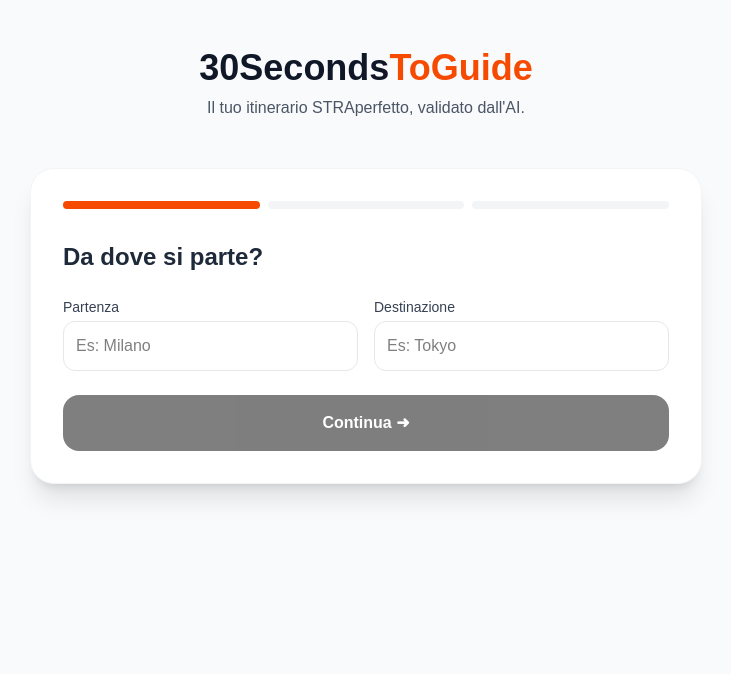
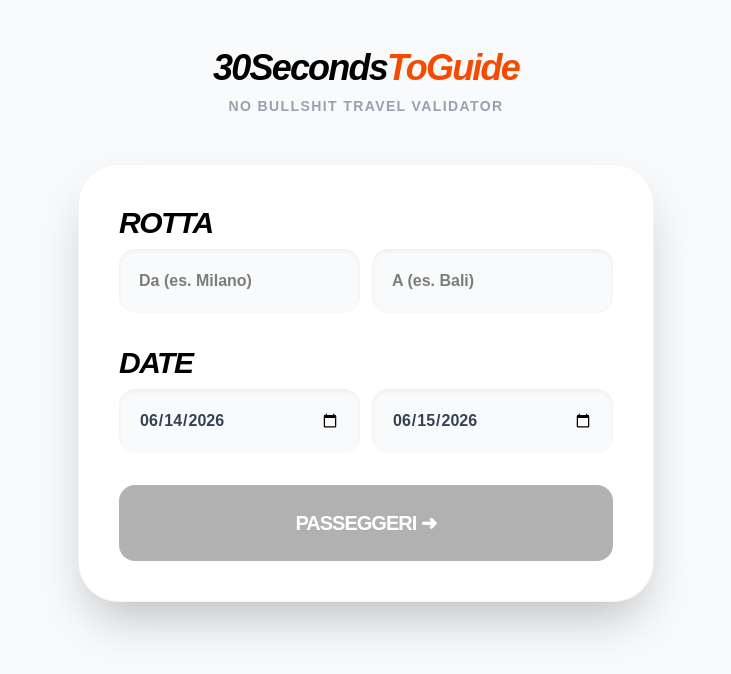
Before and after one commit to Fax79/30secondsnextgen, a Next.js app: page / in a window 1280 px wide. Shown: the top 674 px of the page, without its empty margins (274-1005 px from the left). Built offline with nearby package versions, Linux system fonts and the light colour scheme.

Commit message:
Second release

```diff
--- a/app/page.tsx
+++ b/app/page.tsx
@@ -4,104 +4,241 @@
 
 export default function Home() {
   const [step, setStep] = useState(1);
+  const [loading, setLoading] = useState(false);
+  const [result, setResult] = useState({ status: '', title: '', reason: '' });
+
+  const defaultStart = new Date();
+  defaultStart.setDate(defaultStart.getDate() + 30);
+  const defaultEnd = new Date(defaultStart);
+  defaultEnd.setDate(defaultEnd.getDate() + 1);
+
   const [formData, setFormData] = useState({
     origin: '',
     destination: '',
-    travelers: '2 Adulti',
-    budget: 1500,
-    notes: ''
+    startDate: defaultStart.toISOString().split('T')[0],
+    endDate: defaultEnd.toISOString().split('T')[0],
+    adults: 2,
+    kids: 0,
+    kidsAges: [] as number[],
+    description: '',
+    budget: 3000
   });
 
-  const nextStep = () => setStep(step + 1);
-  const prevStep = () => setStep(step - 1);
+  const handleKidsChange = (e: React.ChangeEvent<HTMLInputElement>) => {
+    const count = parseInt(e.target.value) || 0;
+    const newAges = [...formData.kidsAges];
+    if (count > newAges.length) {
+      for (let i = newAges.length; i < count; i++) newAges.push(10);
+    } else {
+      newAges.splice(count);
+    }
+    setFormData({ ...formData, kids: count, kidsAges: newAges });
+  };
+
+  const updateKidAge = (index: number, age: number) => {
+    const newAges = [...formData.kidsAges];
+    newAges[index] = age;
+    setFormData({ ...formData, kidsAges: newAges });
+  };
+
+  const handleValidate = async () => {
+    setLoading(true);
+    try {
+      const response = await fetch('/api/verdetto', {
+        method: 'POST',
+        headers: { 'Content-Type': 'application/json' },
+        body: JSON.stringify(formData),
+      });
+      const data = await response.json();
+      setResult(data);
+      setStep(4);
+    } catch (error) {
+      setResult({ status: 'rosso', title: 'Errore', reason: 'Connessione al server fallita.' });
+      setStep(4);
+    } finally {
+      setLoading(false);
+    }
+  };
 
   return (
-    <main className="min-h-screen bg-gray-50 flex flex-col items-center py-12 px-4">
+    <main className="min-h-screen bg-gray-50 flex flex-col items-center py-12 px-4 text-black">
       <div className="text-center mb-12">
-        <h1 className="text-4xl font-extrabold text-gray-900 mb-2">
+        <h1 className="text-4xl font-extrabold italic tracking-tighter">
           30Seconds<span className="text-orange-600">ToGuide</span>
         </h1>
-        <p className="text-gray-600">Il tuo itinerario STRAperfetto, validato dall'AI.</p>
+        <p className="text-gray-400 text-sm font-bold uppercase tracking-widest mt-2">No Bullshit Travel Validator</p>
       </div>
 
-      <div className="w-full max-w-2xl bg-white rounded-3xl shadow-xl p-8 border border-gray-100">
-        <div className="flex gap-2 mb-8">
-          {[1, 2, 3].map((s) => (
-            <div
-              key={s}
-              className={`h-2 flex-1 rounded-full transition-all ${s <= step ? 'bg-orange-600' : 'bg-gray-100'}`}
-            />
-          ))}
-        </div>
+      <div className="w-full max-w-xl bg-white rounded-[2.5rem] shadow-2xl p-10 border border-gray-100">
 
+        {/* STEP 1: LOGISTICA ESSENZIALE */}
         {step === 1 && (
-          <div className="space-y-6">
-            <h2 className="text-2xl font-bold text-gray-800">Da dove si parte?</h2>
-            <div className="grid grid-cols-1 md:grid-cols-2 gap-4">
-              <div>
-                <label className="block text-sm font-medium text-gray-700 mb-1">Partenza</label>
+          <div className="space-y-8">
+            <div className="space-y-2">
+              <h2 className="text-3xl font-black italic uppercase tracking-tighter">Rotta</h2>
+              <div className="grid grid-cols-2 gap-3">
                 <input
-                  type="text"
-                  placeholder="Es: Milano"
-                  className="w-full p-3 rounded-xl border border-gray-200 text-black outline-none focus:ring-2 focus:ring-orange-500"
+                  placeholder="Da (es. Milano)"
                   value={formData.origin}
+                  className="p-5 rounded-2xl bg-gray-50 border-none focus:ring-2 focus:ring-orange-500 outline-none font-bold shadow-inner"
                   onChange={(e) => setFormData({...formData, origin: e.target.value})}
                 />
-              </div>
-              <div>
-                <label className="block text-sm font-medium text-gray-700 mb-1">Destinazione</label>
                 <input
-                  type="text"
-                  placeholder="Es: Tokyo"
-                  className="w-full p-3 rounded-xl border border-gray-200 text-black outline-none focus:ring-2 focus:ring-orange-500"
+                  placeholder="A (es. Bali)"
                   value={formData.destination}
+                  className="p-5 rounded-2xl bg-gray-50 border-none focus:ring-2 focus:ring-orange-500 outline-none font-bold shadow-inner"
                   onChange={(e) => setFormData({...formData, destination: e.target.value})}
                 />
               </div>
             </div>
+
+            <div className="space-y-2">
+              <h2 className="text-3xl font-black italic uppercase tracking-tighter">Date</h2>
+              <div className="grid grid-cols-2 gap-3">
+                <input
+                  type="date"
+                  value={formData.startDate}
+                  className="p-5 rounded-2xl bg-gray-50 border-none focus:ring-2 focus:ring-orange-500 outline-none font-bold shadow-inner text-gray-700"
+                  onChange={(e) => setFormData({...formData, startDate: e.target.value})}
+                />
+                <input
+                  type="date"
+                  value={formData.endDate}
+                  min={formData.startDate}
+                  className="p-5 rounded-2xl bg-gray-50 border-none focus:ring-2 focus:ring-orange-500 outline-none font-bold shadow-inner text-gray-700"
+                  onChange={(e) => setFormData({...formData, endDate: e.target.value})}
+                />
+              </div>
+            </div>
+
             <button
-              onClick={nextStep}
+              onClick={() => setStep(2)}
               disabled={!formData.destination}
-              className="w-full bg-black text-white font-bold py-4 rounded-2xl hover:bg-gray-800 transition-all disabled:opacity-50"
+              className="w-full bg-black text-white font-black py-6 rounded-2xl text-xl uppercase tracking-tighter hover:scale-[1.02] transition-all disabled:opacity-30"
             >
-              Continua ➜
+              Passeggeri ➜
             </button>
           </div>
         )}
 
+        {/* STEP 2: PASSEGGERI */}
         {step === 2 && (
-          <div className="space-y-6">
-            <h2 className="text-2xl font-bold text-gray-800">Dettagli del viaggio</h2>
+          <div className="space-y-8">
+            <div className="space-y-2">
+              <h2 className="text-3xl font-black italic uppercase tracking-tighter">Chi Viaggia?</h2>
+              <div className="grid grid-cols-2 gap-3">
                 <div>
-              <label className="block text-sm font-medium text-gray-700 mb-1 text-black">Budget Totale (€)</label>
+                  <label className="block text-sm font-bold text-gray-500 uppercase tracking-wider mb-2 ml-2">Adulti</label>
                   <input
-                type="number"
-                className="w-full p-3 rounded-xl border border-gray-200 text-black outline-none focus:ring-2 focus:ring-orange-500"
-                value={formData.budget}
-                onChange={(e) => setFormData({...formData, budget: parseInt(e.target.value)})}
+                    type="number" min="1"
+                    value={formData.adults}
+                    className="w-full p-5 rounded-2xl bg-gray-50 border-none focus:ring-2 focus:ring-orange-500 outline-none font-black text-2xl shadow-inner text-center"
+                    onChange={(e) => setFormData({...formData, adults: parseInt(e.target.value) || 1})}
                   />
                 </div>
+                <div>
+                  <label className="block text-sm font-bold text-gray-500 uppercase tracking-wider mb-2 ml-2">Minorenni</label>
+                  <input
+                    type="number" min="0"
+                    value={formData.kids}
+                    className="w-full p-5 rounded-2xl bg-gray-50 border-none focus:ring-2 focus:ring-orange-500 outline-none font-black text-2xl shadow-inner text-center"
+                    onChange={handleKidsChange}
+                  />
+                </div>
+              </div>
+            </div>
+
+            {formData.kids > 0 && (
+              <div className="space-y-2 p-5 bg-gray-50 rounded-2xl shadow-inner border border-gray-100">
+                <label className="block text-sm font-bold text-gray-500 uppercase tracking-wider mb-2">Età dei minorenni</label>
+                <div className="grid grid-cols-4 gap-3">
+                  {formData.kidsAges.map((age, index) => (
+                    <input
+                      key={index}
+                      type="number" min="0" max="17"
+                      value={age}
+                      className="w-full p-4 rounded-xl bg-white border border-gray-200 focus:ring-2 focus:ring-orange-500 outline-none font-bold text-center shadow-sm"
+                      onChange={(e) => updateKidAge(index, parseInt(e.target.value) || 0)}
+                    />
+                  ))}
+                </div>
+              </div>
+            )}
+
             <div className="flex gap-4">
-              <button onClick={prevStep} className="flex-1 py-4 font-bold text-gray-500">Indietro</button>
-              <button onClick={nextStep} className="flex-[2] bg-black text-white font-bold py-4 rounded-2xl hover:bg-gray-800 transition-all">
-                Valuta Budget ➜
+              <button onClick={() => setStep(1)} className="flex-1 py-6 font-black text-gray-300 uppercase italic hover:text-gray-500 transition-colors">Indietro</button>
+              <button onClick={() => setStep(3)} className="flex-[2] bg-black text-white font-black py-6 rounded-2xl text-xl uppercase tracking-tighter hover:scale-[1.02] transition-all">
+                Dettagli e Budget ➜
               </button>
             </div>
           </div>
         )}
 
+        {/* STEP 3: BUDGET & DETTAGLI */}
         {step === 3 && (
-          <div className="text-center space-y-6">
-            <div className="w-20 h-20 bg-green-100 text-green-600 rounded-full flex items-center justify-center mx-auto text-3xl font-bold">
-              ✓
+          <div className="space-y-8">
+            <div className="space-y-2">
+              <h2 className="text-xl font-black italic uppercase tracking-tighter text-gray-400">Note Extra (Opzionale)</h2>
+              <textarea
+                placeholder="Es: Partenza da Milano, voglio fare scalo a Dubai. Mi interessano musei e trekking..."
+                value={formData.description}
+                className="w-full p-5 rounded-2xl bg-gray-50 border-none focus:ring-2 focus:ring-orange-500 outline-none font-medium shadow-inner h-32 resize-none"
+                onChange={(e) => setFormData({...formData, description: e.target.value})}
+              />
             </div>
-            <h2 className="text-2xl font-bold text-gray-800 text-black">Budget Approvato!</h2>
-            <p className="text-gray-600">
-              Con {formData.budget}€ puoi goderti {formData.destination}.
+
+            <div className="space-y-2 text-center">
+              <h2 className="text-3xl font-black italic uppercase tracking-tighter">Budget Totale</h2>
+              <div className="relative">
+                <span className="absolute left-6 top-1/2 -translate-y-1/2 text-3xl font-black text-gray-300">€</span>
+                <input
+                  type="number" step="100" min="100"
+                  value={formData.budget}
+                  className="w-full p-8 pl-16 text-5xl font-black rounded-2xl bg-gray-50 border-none text-orange-600 outline-none shadow-inner"
+                  onChange={(e) => setFormData({...formData, budget: parseInt(e.target.value) || 0})}
+                />
+              </div>
+            </div>
+
+            <div className="flex gap-4">
+              <button onClick={() => setStep(2)} className="flex-1 py-6 font-black text-gray-300 uppercase italic hover:text-gray-500 transition-colors">Indietro</button>
+              <button
+                onClick={handleValidate}
+                disabled={loading}
+                className="flex-[2] bg-orange-600 text-white font-black py-6 rounded-2xl text-xl uppercase tracking-tighter hover:bg-orange-700 transition-all shadow-lg disabled:opacity-50"
+              >
+                {loading ? "Analisi in corso..." : "Valuta Fattibilità"}
+              </button>
+            </div>
+          </div>
+        )}
+
+        {/* STEP 4: VERDETTO */}
+        {step === 4 && (
+          <div className="text-center space-y-8">
+            <div className={`w-28 h-28 rounded-full flex items-center justify-center mx-auto text-5xl shadow-xl
+              ${result.status === 'verde' ? 'bg-green-500 text-white' :
+                result.status === 'giallo' ? 'bg-orange-500 text-white' : 'bg-red-600 text-white'}`}>
+              {result.status === 'verde' ? '✓' : result.status === 'giallo' ? '!' : '✕'}
+            </div>
+
+            <div className="space-y-2">
+              <h2 className="text-4xl font-black italic uppercase tracking-tighter leading-none">
+                {result.title || (result.status === 'verde' ? 'Approvato' : 'Attenzione')}
+              </h2>
+              <p className="text-lg font-bold text-gray-500 leading-tight px-4">
+                {result.reason}
               </p>
-            <button className="w-full bg-orange-600 text-white font-bold py-4 rounded-2xl hover:bg-orange-700 transition-all">
+            </div>
+
+            <div className="pt-8 border-t border-gray-100 flex flex-col gap-4">
+              <button className="w-full bg-black text-white font-black py-6 rounded-2xl text-xl uppercase tracking-tighter hover:scale-[1.02] transition-all shadow-xl">
                 Genera Guida PDF
               </button>
+              <button onClick={() => setStep(1)} className="text-gray-400 font-bold uppercase text-xs tracking-[0.2em] hover:text-gray-600 transition-colors">
+                Modifica Parametri
+              </button>
+            </div>
           </div>
         )}
       </div>
--- a/package.json
+++ b/package.json
@@ -9,11 +9,13 @@
     "lint": "eslint"
   },
   "dependencies": {
+    "@google/generative-ai": "^0.24.1",
     "next": "16.2.6",
     "react": "19.2.4",
     "react-dom": "19.2.4"
   },
   "devDependencies": {
+    "@tailwindcss/oxide-linux-x64-gnu": "^4.3.0",
     "@tailwindcss/postcss": "^4",
     "@types/node": "^20",
     "@types/react": "^19",
```
Also changed, not shown: app/api/verdetto/route.ts (added, +67 -0 lines), 1 other file (tests, documents, lock files or other folders). Lines whose indentation alone changed are shown as unchanged.
